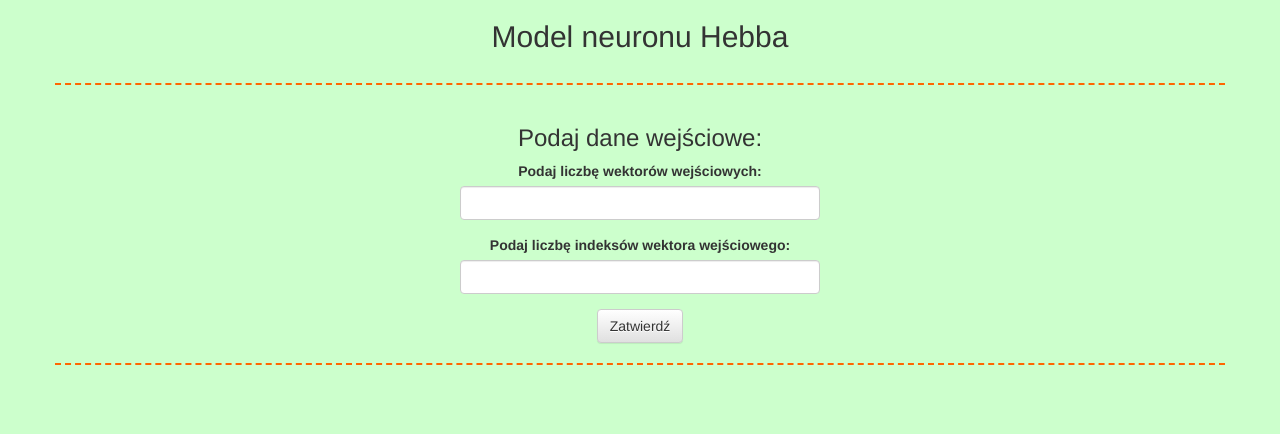
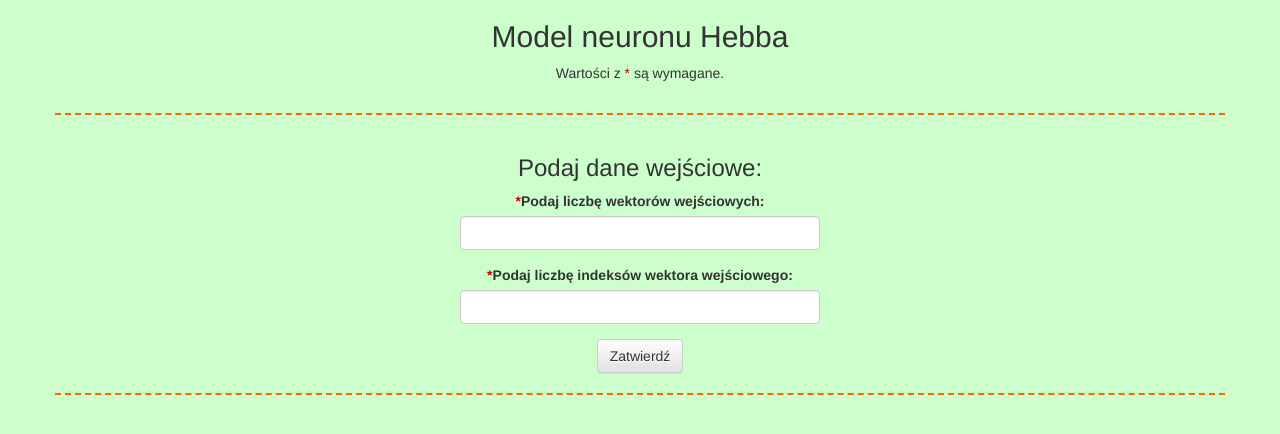
Before and after one commit to piotr-ernest/HebbsNeuron, a PHP site: page / in a window 1280 px wide. Shown: the top 434 px of the page. Run offline with PHP 8.4, Linux system fonts and the light colour scheme.

Commit message:
some small fixes

```diff
--- a/index.php
+++ b/index.php
@@ -33,7 +33,10 @@ $title = 'Sieci neuronowe';
                 <?php endif; ?>
 
                 <div id="header" class="row">
-                    <div class="col-sm-4 col-sm-offset-4"><h2>Model neuronu Hebba</h2></div>
+                    <div class="col-sm-4 col-sm-offset-4">
+                        <h2>Model neuronu Hebba</h2>
+                        <p>Wartości z <span style="color: #cc0000;">*</span> są wymagane.</p>
+                    </div>
                 </div>
 
 
@@ -51,11 +54,11 @@ $title = 'Sieci neuronowe';
                     <div class="col-sm-4 col-sm-offset-4">
                         <form role="form" method="post" action="<?php echo $_SERVER['PHP_SELF']; ?>">
                             <div class="form-group">
-                                <label for="number_x">Podaj liczbę wektorów wejściowych:</label>
+                                <label for="number_x"><span style="color: #cc0000;">*</span>Podaj liczbę wektorów wejściowych:</label>
                                 <input name="number_x" type="text" class="form-control" id="number_x" required="" autocomplete="off">
                             </div>
                             <div class="form-group">
-                                <label for="number_indexes">Podaj liczbę indeksów wektora wejściowego:</label>
+                                <label for="number_indexes"><span style="color: #cc0000;">*</span>Podaj liczbę indeksów wektora wejściowego:</label>
                                 <input name="number_indexes" type="text" class="form-control" id="number_indexes" required="" autocomplete="off">
                             </div>
 
@@ -107,7 +110,7 @@ $title = 'Sieci neuronowe';
 
                                 <div class="row">
                                     <?php for ($i = 0; $i < $number_x; $i++): ?>
-                                        <div class="col-sm-3">
+                                    <div class="col-sm-3" style="margin-bottom: 40px;">
                                             <label for="x<?php echo '' . ($i + 1); ?>"><span style="color: #cc0000;">*</span>Wektor <?php echo 'x' . ($i + 1); ?></label>
                                             <?php for ($j = 0; $j < $number_indexes; $j++): ?>
                                                 <input name="<?php echo 'x' . ($i + 1) . '_' . ($j + 1); ?>" type="text" class="form-control" required="" autocomplete="off">
```
